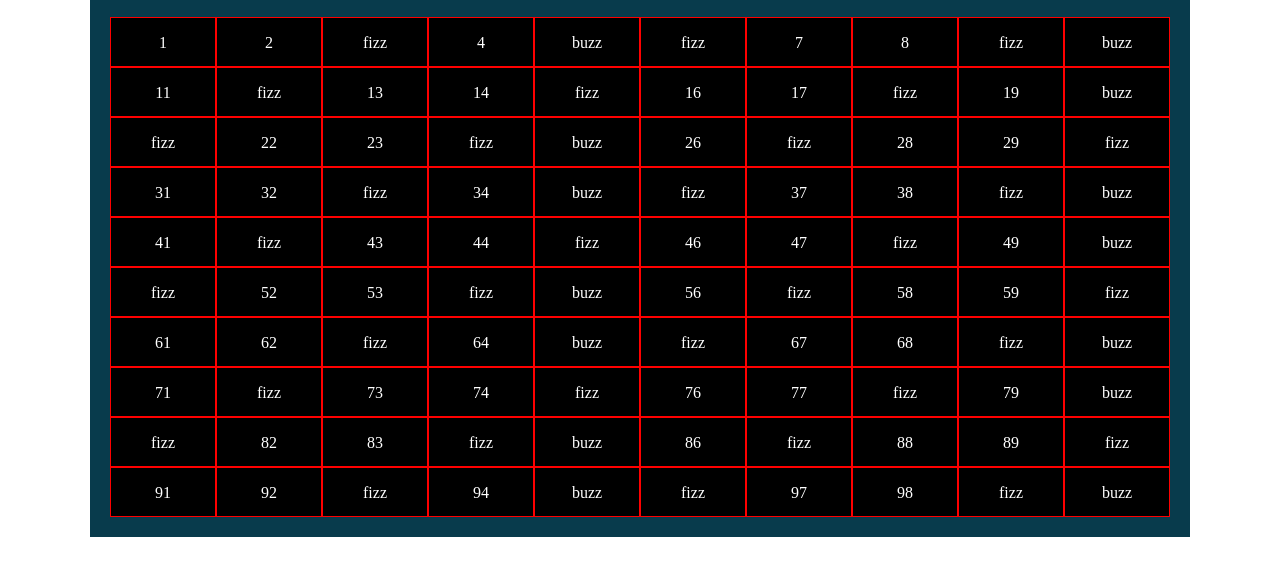
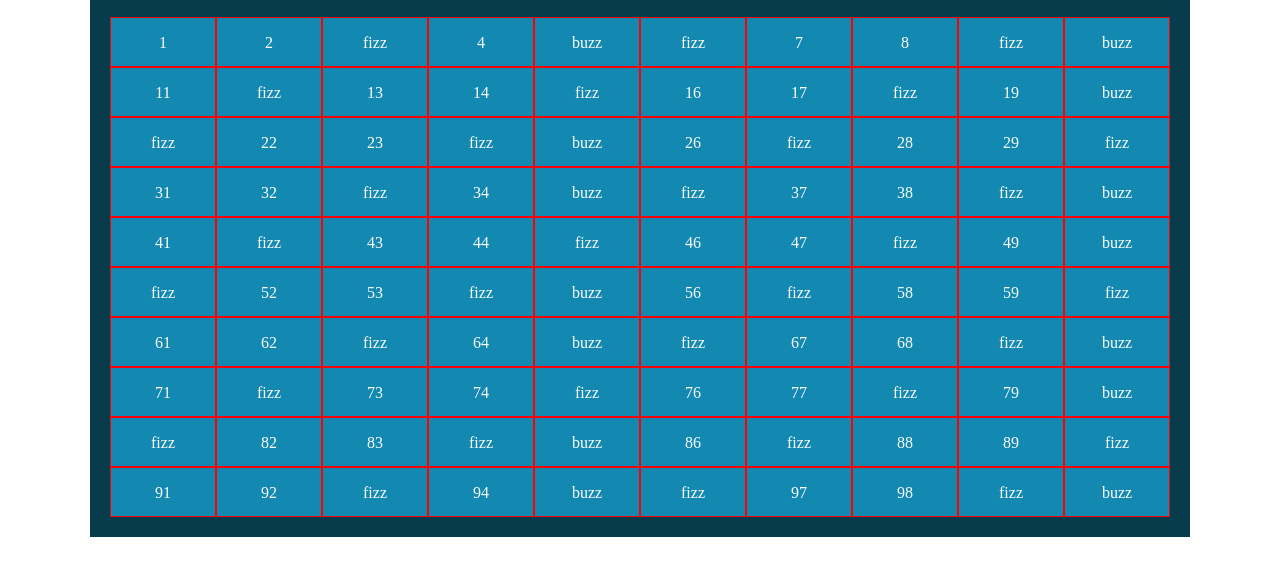
Before and after one commit to Alex100688/js-fizzbuzz, a plain HTML site: page index.html in a window 1280 px wide. Shown: the part 63-638 px from the top of the page. Drawn offline with Linux system fonts and the light colour scheme.

Commit message:
Aggiunge il back-color a box_number.

```diff
--- a/css/style.css
+++ b/css/style.css
@@ -28,7 +28,7 @@ h1{
     height: 3.125rem;
     text-align: center;
     line-height: 3.125rem;
-    background-color:black;
+    background-color:#1389b2;
     border: .0625rem solid red;
     color: white;
 
```
